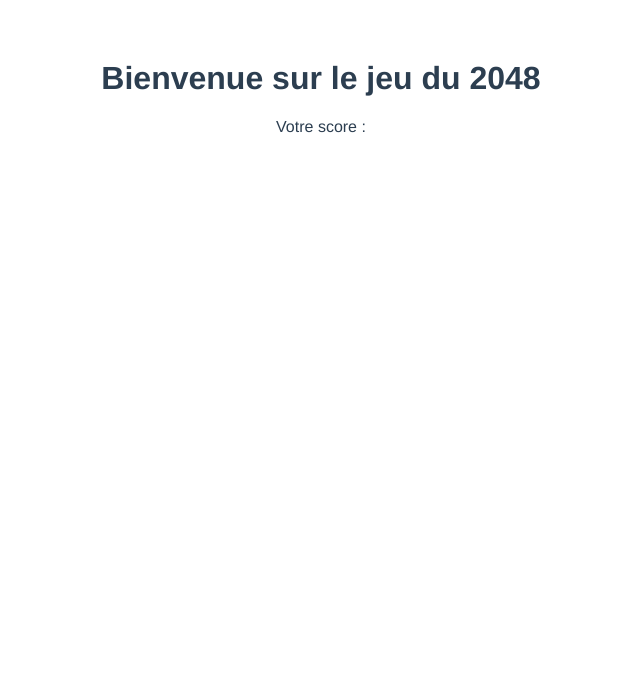
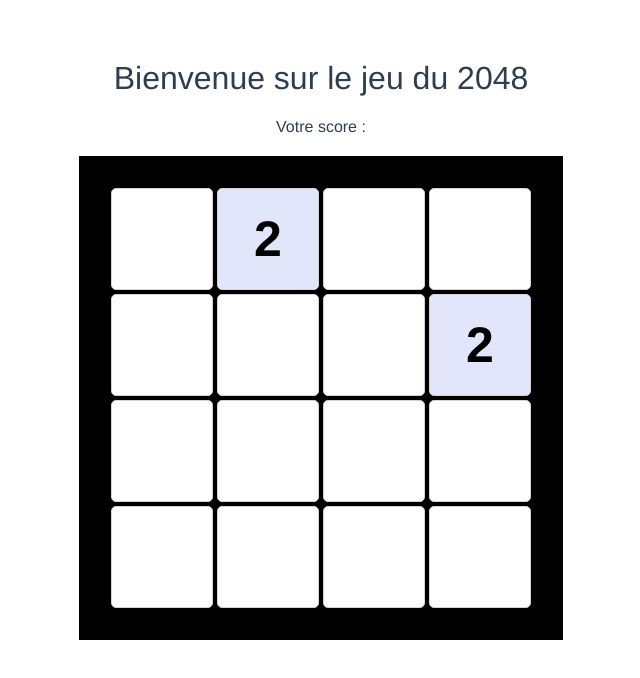
Before and after one commit to louzito/2048-vuejs, a Vue app: page /#/ in a window 1280 px wide. Shown: the top 678 px of the page, without its empty margins (319-959 px from the left). Built offline with nearby package versions, Linux system fonts and the light colour scheme.

Commit message:
debut design board game ok

```diff
--- a/src/App.vue
+++ b/src/App.vue
@@ -20,4 +20,15 @@ export default {
   color: #2c3e50;
   margin-top: 60px;
 }
+h1, h2 {
+  font-weight: normal;
+}
+ul {
+  list-style-type: none;
+  padding: 0;
+}
+li {
+  display: inline-block;
+  margin: 0 10px;
+}
 </style>
--- a/src/components/Home.vue
+++ b/src/components/Home.vue
@@ -4,6 +4,11 @@
         Votre score :
     </div>
     <div id="board-game">
+      <div v-for="boardLine in board" class="board-line">
+        <div v-for="boardTile in boardLine" :class="'board-tile bt'+boardTile">
+          {{ boardTile == 0 ? '' : boardTile }}
+        </div>
+      </div>
     </div>
   </div>
 </template>
@@ -11,8 +16,12 @@
 <script>
 export default {
   name: 'Home',
+  created () {
+    this.board = [ [0,2,0,0],[0,0,0,2],[0,0,0,0],[0,0,0,0] ]
+  },
   data () {
     return {
+      board : []
     }
   }
 }
@@ -20,18 +29,72 @@ export default {
 
 <!-- Add "scoped" attribute to limit CSS to this component only -->
 <style scoped>
-h1, h2 {
-  font-weight: normal;
-}
-ul {
-  list-style-type: none;
-  padding: 0;
-}
-li {
-  display: inline-block;
-  margin: 0 10px;
-}
-a {
-  color: #42b983;
-}
+  .jeu {
+    text-align: center;
+  }
+  #board-game {
+    display: inline-block;
+    padding: 30px;
+    margin: 20px auto;
+    background:#000000
+  }
+  #board-game .board-line {
+    font-size: 0;
+  }
+  #board-game .board-tile {
+      display: inline-block;
+      width: 100px;
+      height: 100px;
+      line-height: 100px;
+      font-size: 50px;
+      color: #000;
+      font-weight: bold;
+      background: #FFF;
+      border: 1px solid lightgrey;
+      border-radius: 5px;
+      text-align: center;
+      margin: 2px;
+      vertical-align: top;
+  }
+  #board-game .board-tile.bt2 {
+    background: #E1E6FA;
+  }
+  #board-game .board-tile.bt4 {
+    background: #C4D7ED;
+  }
+  #board-game .board-tile.bt8 {
+    background: #ABC8E2;
+  }
+  #board-game .board-tile.bt16 {
+    background: #96B0C7;
+  }
+  #board-game .board-tile.bt32 {
+    background: #60A2E0;
+  }
+  #board-game .board-tile.bt64 {
+    background: #528ABF;
+  }
+  #board-game .board-tile.bt128 {
+    background: #4D83B5;
+  }
+  #board-game .board-tile.bt256 {
+    background: #375D81;
+    color: #FFF;
+  }
+  #board-game .board-tile.bt512 {
+    background: #2A4863;
+    color: #FFF;
+  }
+  #board-game .board-tile.bt1024 {
+    background: #183152;
+    color: #FFF;
+  }
+  #board-game .board-tile.bt2048 {
+    background: #0F1E33;
+    color: #FFF;
+  }
+  #board-game .board-tile.bt4096 {
+    background: #08111C;
+    color: #FFF;
+  }
 </style>
```
